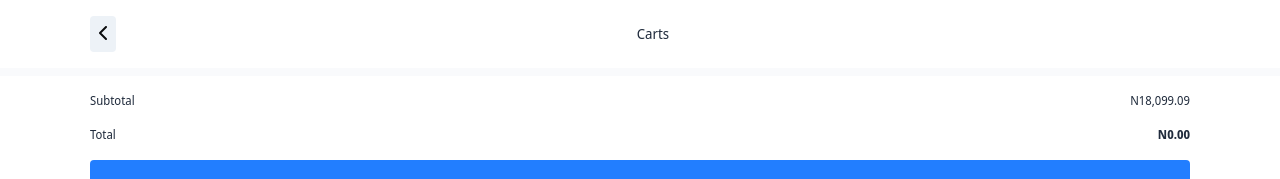
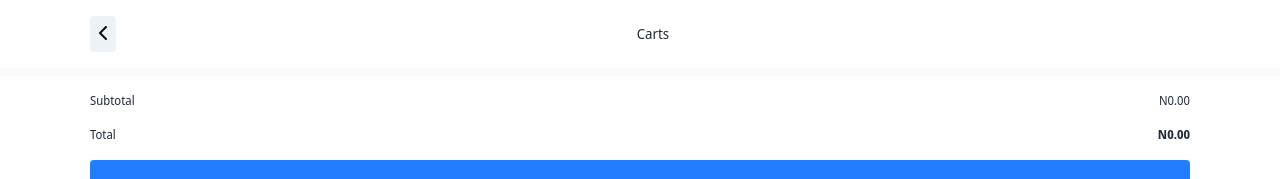
Before and after one commit to Umarmuhd/e-commerce, a React (Create React App) app: page /view-cart in a window 1280 px wide. Shown: the top 179 px of the page. Built offline with nearby package versions, Linux system fonts and the light colour scheme.

Commit message:
fix subtotal

```diff
--- a/src/pages/Cart.js
+++ b/src/pages/Cart.js
@@ -93,7 +93,7 @@ export default function Cart() {
               <div>
                 <p className="flex subtotal">
                   <span className="text sm">Subtotal</span>
-                  <span className="price sm">N18,099.09</span>
+                  <span className="price sm">N{total.toFixed(2)}</span>
                 </p>
                 <p className="flex total">
                   <span className="text sm">Total</span>
```
